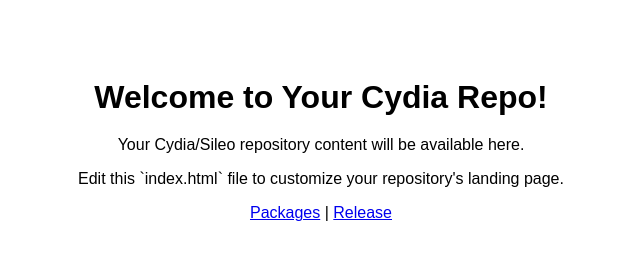
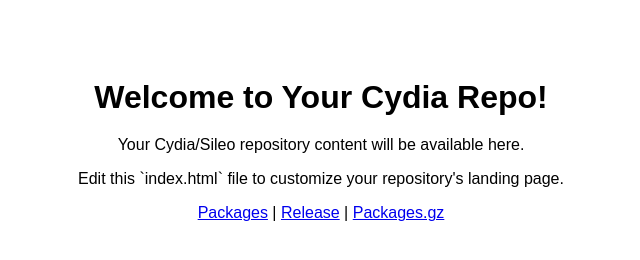
Before and after one commit to SoNotBietin/CydRepo, a plain HTML site: page index.html in a window 1280 px wide. Shown: the whole page, without its empty margins (319-959 px from the left). Drawn offline with Linux system fonts and the light colour scheme.

Commit message:
Update index.html

```diff
--- a/index.html
+++ b/index.html
@@ -21,7 +21,7 @@
     <p>Your Cydia/Sileo repository content will be available here.</p>
     <p>Edit this `index.html` file to customize your repository's landing page.</p>
     <p>
-        <a href="Packages">Packages</a> | <a href="Release">Release</a>
+        <a href="Packages">Packages</a> | <a href="Release">Release</a> | <a href="Packages.gz">Packages.gz</a>
     </p>
 </body>
 </html>
```
